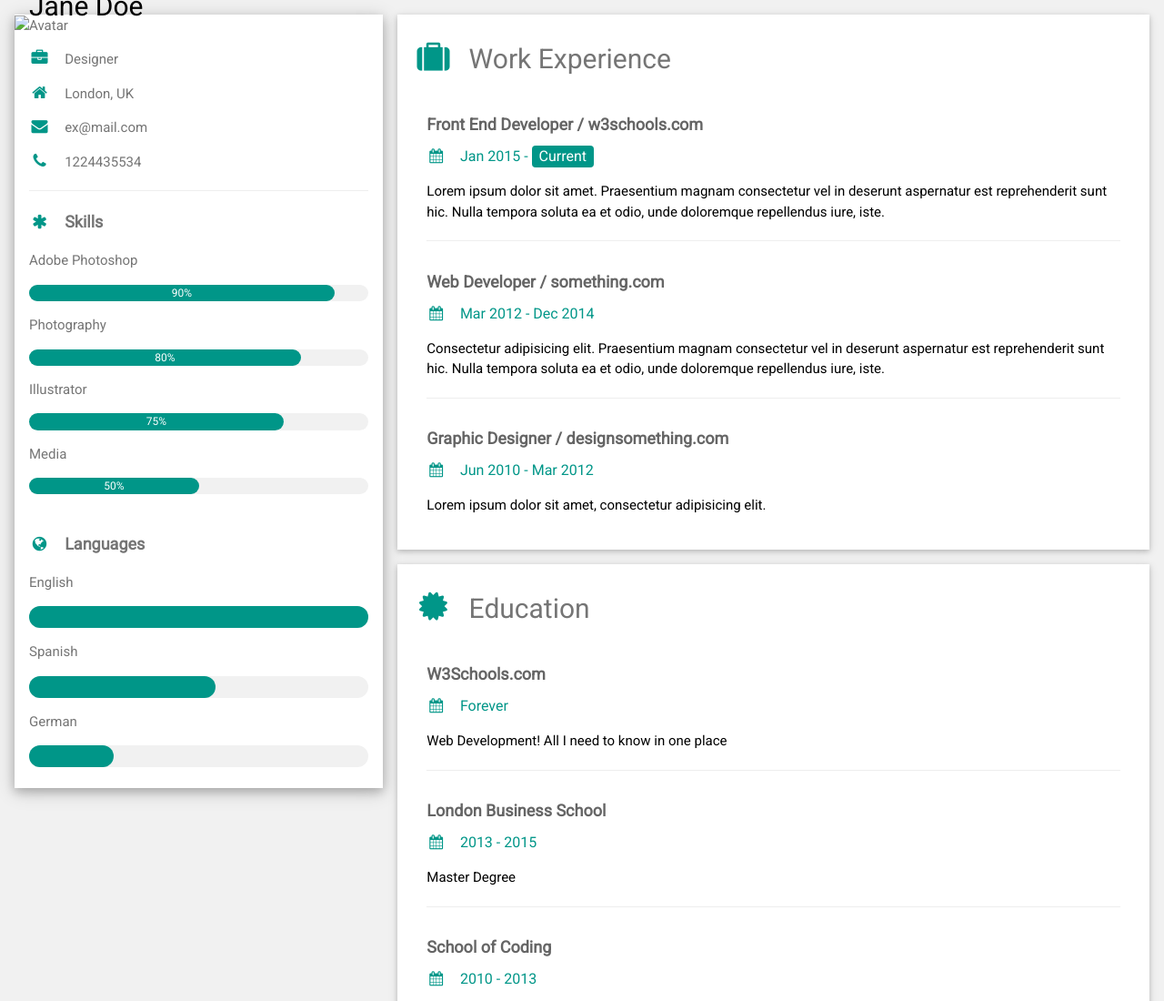
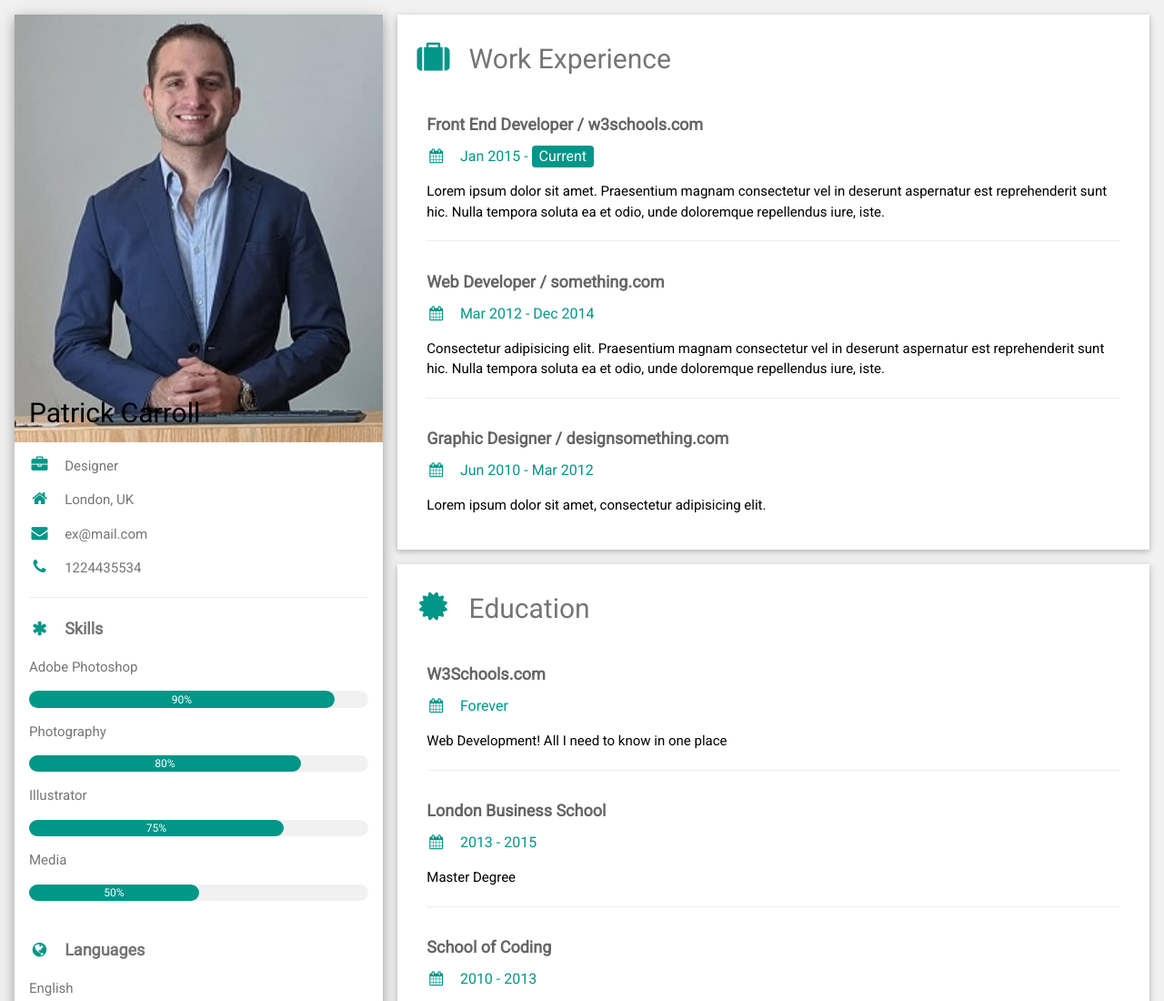
Before and after one commit to PCarroll9500/PCarroll9500.github.io, a plain HTML site: page index.html in a window 1280 px wide. Shown: the top 1100 px of the page at 91% size. Drawn offline with nearby package versions, Linux system fonts and the light colour scheme.

Commit message:
W3 Template

```diff
--- a/index.html
+++ b/index.html
@@ -24,9 +24,9 @@
 
             <div class="w3-white w3-text-grey w3-card-4">
                 <div class="w3-display-container">
-                    <img src="/w3images/avatar_hat.jpg" style="width:100%" alt="Avatar">
+                    <img src="Profile_Photo.jpg" style="width:100%" alt="Avatar">
                     <div class="w3-display-bottomleft w3-container w3-text-black">
-                        <h2>Jane Doe</h2>
+                        <h2>Patrick Carroll</h2>
                     </div>
                 </div>
                 <div class="w3-container">
```
Also changed, not shown: Profile_Photo.jpg (added).
